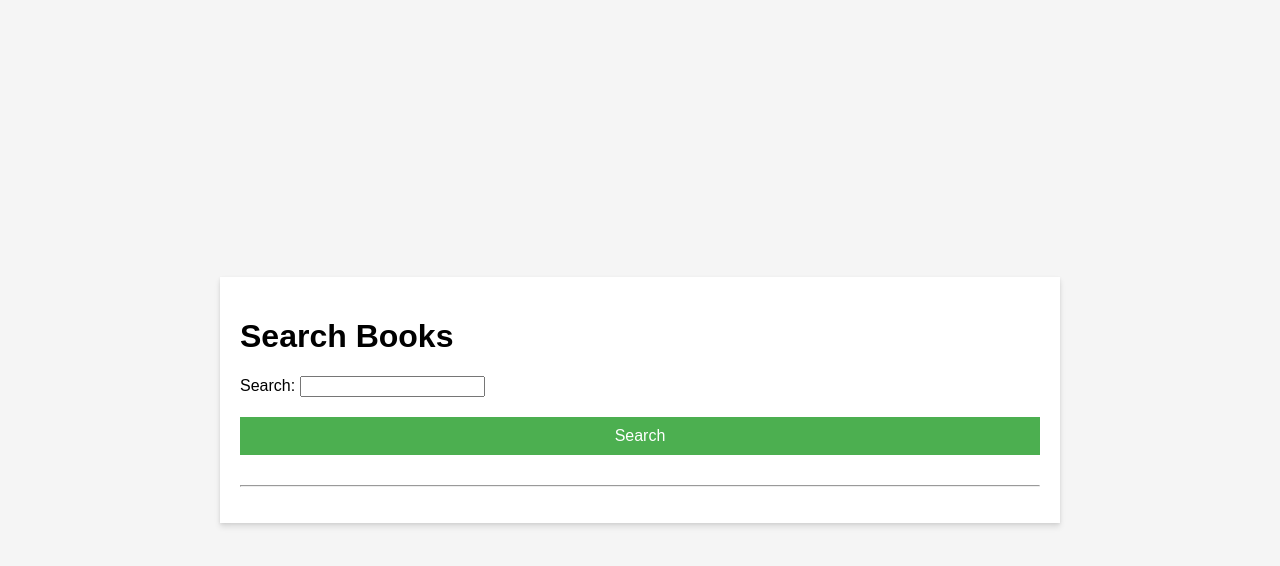
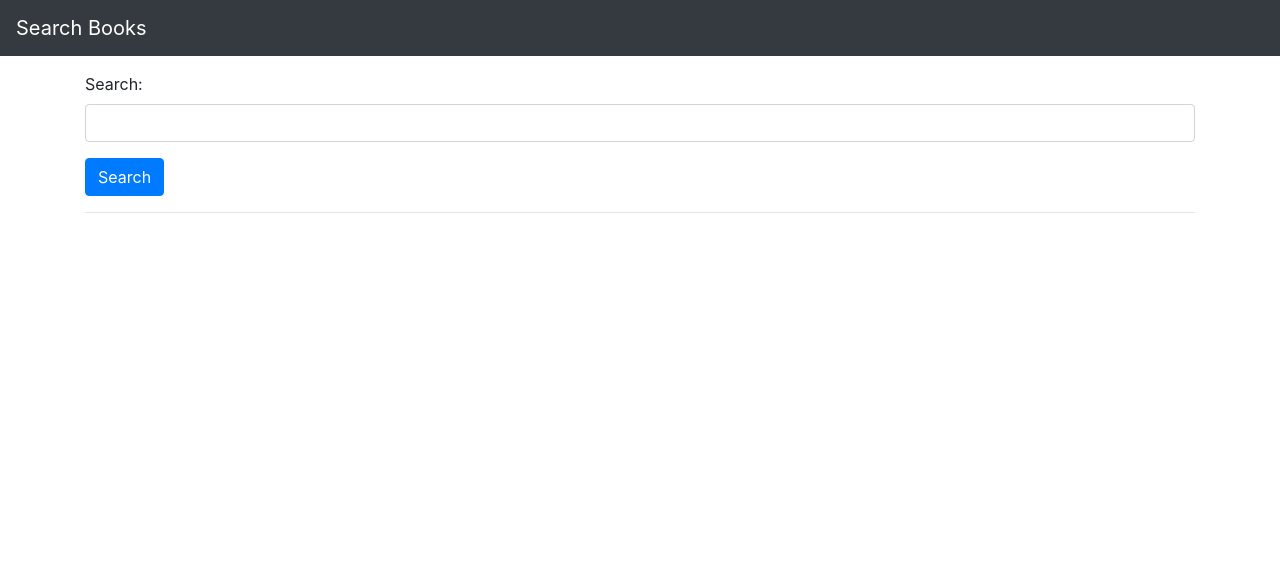
Before and after one commit to itguy22/Ryans-Reading-List, a Flask app: page /search in a window 1280 px wide. Shown: the top 566 px of the page. Run offline with Flask 3, Linux system fonts and the light colour scheme; some libraries are stand-ins or nearby versions.

Commit message:
Added bootstrap template to search.html

```diff
--- a/templates/search.html
+++ b/templates/search.html
@@ -5,12 +5,18 @@
     <meta charset="UTF-8">
     <meta name="viewport" content="width=device-width, initial-scale=1.0">
     <title>Search Books</title>
-    <link rel="stylesheet" href="{{ url_for('static', filename='styles.css') }}">
+    <!-- Bootstrap CSS -->
+    <link rel="stylesheet" href="https://stackpath.bootstrapcdn.com/bootstrap/4.3.1/css/bootstrap.min.css">
 </head>
 
 <body>
+    <!-- Navbar -->
+    <nav class="navbar navbar-dark bg-dark mb-3">
+        <a class="navbar-brand" href="#">Search Books</a>
+    </nav>
+
     <div class="container">
-        <h1 class="my-4">Search Books</h1>
+        <!-- Search Form -->
         <form method="POST" action="{{ url_for('search') }}">
             <div class="form-group">
                 <label for="query">Search:</label>
@@ -19,27 +25,34 @@
             <button type="submit" class="btn btn-primary">Search</button>
         </form>
         <hr>
-        <ul class="list-unstyled">
-            {% for book in books %}
-            <li class="media my-4">
-                <img src="{{ book.thumbnail }}" class="mr-3" alt="{{ book.title }}" style="max-height: 100px;">
-                <div class="media-body">
-                    <h5 class="mt-0 mb-1">{{ book.title }}</h5>
-                    Author(s): {{ ', '.join(book.authors) }}
-                    <!-- Add the form for adding a book to the reading list here -->
-                    <!-- Add the form for adding a book to the reading list here -->
-                    <form method="POST" action="{{ url_for('add_searched_book') }}" class="mt-2">
-                        <input type="hidden" name="title" value="{{ book.title }}">
-                        <input type="hidden" name="authors" value="{{ ', '.join(book.authors) }}">
-                        <button type="submit" class="btn btn-primary">Add to reading list</button>
-                    </form>
 
+        <!-- Display Search Results -->
+        {% for book in books %}
+        <div class="card mb-3">
+            <div class="row no-gutters">
+                <div class="col-md-4">
+                    <img src="{{ book.thumbnail }}" class="card-img" alt="{{ book.title }}" style="max-height: 100px;">
                 </div>
-            </li>
-            {% endfor %}
-        </ul>
+                <div class="col-md-8">
+                    <div class="card-body">
+                        <h5 class="card-title">{{ book.title }}</h5>
+                        <p class="card-text">
+                            <strong>Author(s):</strong> {{ ', '.join(book.authors) }}
+                        </p>
+                        <!-- Add to Reading List Form -->
+                        <form method="POST" action="{{ url_for('add_searched_book') }}">
+                            <input type="hidden" name="title" value="{{ book.title }}">
+                            <input type="hidden" name="authors" value="{{ ', '.join(book.authors) }}">
+                            <button type="submit" class="btn btn-primary">Add to reading list</button>
+                        </form>
+                    </div>
+                </div>
+            </div>
+        </div>
+        {% endfor %}
+    </div>
 
-    </div>
-</body>
-
-</html>
+    <!-- Bootstrap JS -->
+    <script src="https://code.jquery.com/jquery-3.3.1.slim.min.js" integrity="sha384-q8i/X+965DzO0rT7abK41JStQIAqVgRVzpbzo5smXKp4YfRvH+8abtTE1Pi6jizo" crossorigin="anonymous"></script>
+    <script src="https://cdnjs.cloudflare.com/ajax/libs/popper.js/1.14.7/umd/popper.min.js" integrity="sha384-UO2eT0CpHqdSJQ6hJty5KVphtPhzWj9WO1clHTMGa3JDZwrnQq4sF86dIHNDz0W1" crossorigin="anonymous"></script>
+    <script src="https://stackpath.bootstrapcdn.com/bootstrap/4.3.1/js/bootstrap.min.js" integrity="sha384-JjSmVgyd0p3pXB1rRibZUAYoIIy6OrQ6VrjIEaFf/nJGzIxFDsf4x0xIM+B07
```
